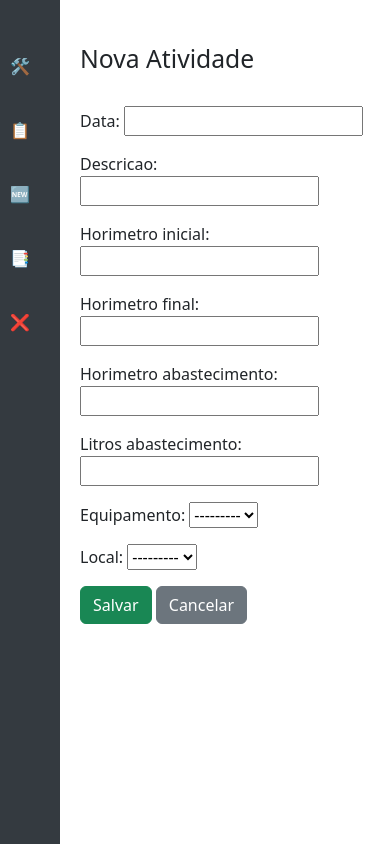
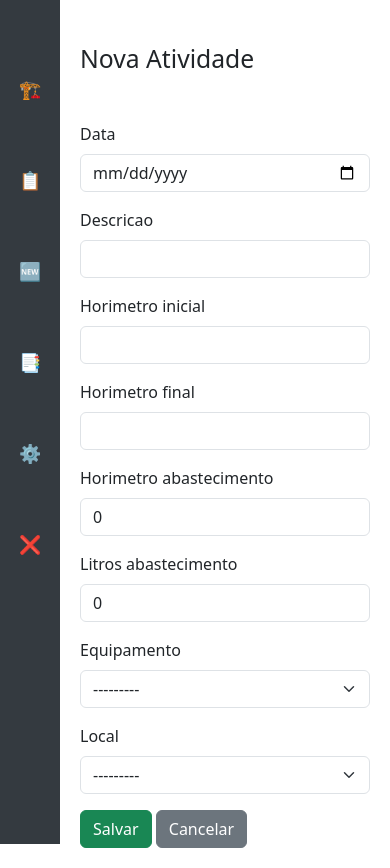
Before and after one commit to MatheusQ-ADS/HeavyControl, a Django app: page /atividades/nova/ in a window 390 px wide. Before the commit the page ends 844 px from the top, so only its background shows below. Run offline with Django 5.2, Linux system fonts and the light colour scheme; a user stored in the database is signed in; data comes from the database, SQL or seed files in the repository; both versions use the stored data as it was after the commit.

Commit message:
Ajuste de responsividade das telas e personalização da administração

```diff
--- a/atividade/forms.py
+++ b/atividade/forms.py
@@ -5,16 +5,17 @@ from equipamentos.models import Equipamento
 class AtividadeForm(forms.ModelForm):
     class Meta:
         model = Atividade
-        fields = [
-            'data',
-            'descricao',
-            'horimetro_inicial',
-            'horimetro_final',
-            'horimetro_abastecimento',
-            'litros_abastecimento',
-            'equipamento',
-            'local',
-        ]
+        exclude = ['usuario']
+        widgets = {
+            'data': forms.DateInput(attrs={'type': 'date', 'class': 'form-control'}),
+            'descricao': forms.TextInput(attrs={'class': 'form-control'}),
+            'horimetro_inicial': forms.NumberInput(attrs={'class': 'form-control'}),
+            'horimetro_final': forms.NumberInput(attrs={'class': 'form-control'}),
+            'horimetro_abastecimento': forms.NumberInput(attrs={'class': 'form-control'}),
+            'litros_abastecimento': forms.NumberInput(attrs={'class': 'form-control', 'step': '0.01'}),
+            'equipamento': forms.Select(attrs={'class': 'form-select'}),
+            'local': forms.Select(attrs={'class': 'form-select'}),
+        }
 
     def __init__(self, *args, **kwargs):
         user = kwargs.pop('user', None)
--- a/atividade/models.py
+++ b/atividade/models.py
@@ -9,8 +9,8 @@ class Atividade(models.Model):
     descricao = models.CharField(max_length=50)
     horimetro_inicial = models.IntegerField()
     horimetro_final = models.IntegerField()
-    horimetro_abastecimento = models.IntegerField()
-    litros_abastecimento = models.IntegerField()
+    horimetro_abastecimento = models.IntegerField(default=0)
+    litros_abastecimento = models.IntegerField(default=0)
     equipamento = models.ForeignKey(Equipamento, on_delete=models.CASCADE)
     usuario = models.ForeignKey(Usuario, on_delete=models.CASCADE)
     local = models.ForeignKey(Local, on_delete=models.CASCADE)
--- a/atividade/templates/atividades/form.html
+++ b/atividade/templates/atividades/form.html
@@ -4,13 +4,29 @@
 
 {% block content %}
 <br>
-<h2>{{ form.instance.id|yesno:"Editar Atividade,Nova Atividade" }}</h2>
+<h2 class="mb-4">{{ form.instance.id|yesno:"Editar Atividade,Nova Atividade" }}</h2>
 <br>
-<form method="post">
+<form method="post" class="row g-3">
     {% csrf_token %}
-    {{ form.as_p }}
-    <button type="submit" class="btn btn-success">Salvar</button>
+    {% for field in form %}
+        <div class="col-md-6">
+            <label for="{{ field.id_for_label }}" class="form-label">{{ field.label }}</label>
+            {{ field }}
+
+            {% if field.help_text %}
+                <div class="form-text">{{ field.help_text }}</div>
+            {% endif %}
+
+            {% for error in fild.errors %}
+                <div class="text-danger">{{ error }}</div>
+            {% endfor %}
+        </div>
+    {% endfor %}
+
+    <div class="col-12 mt-3">
+        <button type="submit" class="btn btn-success">Salvar</button>
     <a href="{% url 'minhas_atividades' %}" class="btn btn-secondary">Cancelar</a>
+    </div>
 </form>
 {% endblock %}
 </body>
--- a/atividade/templates/atividades/minha_lista.html
+++ b/atividade/templates/atividades/minha_lista.html
@@ -22,7 +22,7 @@
         <tbody>
         {% for a in atividades %}
             <tr>
-                <td>{{ a.data }}</td>
+                <td>{{ a.data|date:"d/m/Y" }}</td>
                 <td>{{ a.equipamento }}</td>
                 <td>{{ a.horimetro_inicial }}</td>
                 <td>{{ a.horimetro_final }}</td>
--- a/atividade/views.py
+++ b/atividade/views.py
@@ -6,7 +6,7 @@ from .forms import AtividadeForm
 # Create your views here.
 @login_required
 def minhas_atividades(request):
-    atividades = Atividade.objects.filter(usuario=request.user)
+    atividades = Atividade.objects.filter(usuario=request.user).order_by('data')
     return render(request, 'atividades/minha_lista.html', {'atividades': atividades})
 
 @login_required
--- a/heavycontrol/settings.py
+++ b/heavycontrol/settings.py
@@ -136,3 +136,8 @@ DEFAULT_AUTO_FIELD = "django.db.models.BigAutoField"
 LOGIN_URL = 'login'
 
 AUTH_USER_MODEL = 'usuarios.Usuario'
+
+AUTHENTICATION_BACKENDS = [
+    'usuarios.backends.CPFBackend',
+    'django.contrib.auth.backends.ModelBackend',
+]
--- a/relatorios/templates/relatorios/relatorio_pdf_mensal.html
+++ b/relatorios/templates/relatorios/relatorio_pdf_mensal.html
@@ -13,7 +13,7 @@
     </style>
 </head>
 <body>
-    <h2>Relatorio Mensal - {{ mes }}/{{ ano }}</h2>
+    <h2>Relatorio Mensal - {% if mes < 10 %}0{{ mes }}{% else %}{{ mes }}{% endif %}/{{ ano }}</h2>
     <p>Usuário: {{ usuario.username }}</p>
     <p>Data Emissão: {{ data_geracao|date:"d/m/Y H:i" }}</p>
     <table>
@@ -30,7 +30,7 @@
         <tbody>
         {% for a in atividades %}
             <tr>
-                <td>{{ a.data }}</td>
+                <td>{{ a.data|date:"d/m/Y" }}</td>
                 <td>{{ a.equipamento }}</td>
                 <td>{{ a.descricao }}</td>
                 <td>{{ a.horimetro_inicial }}</td>
--- a/relatorios/views.py
+++ b/relatorios/views.py
@@ -15,14 +15,14 @@ def filtro_relatorio_mensal(request):
     if request.method == 'POST':
         form = FiltroRelatorioMensalForm(request.POST)
         if form.is_valid():
-            mes = form.cleaned_data['mes']
-            ano = form.cleaned_data['ano']
+            mes = int(form.cleaned_data['mes'])
+            ano = int(form.cleaned_data['ano'])
             atividades = Atividade.objects.filter(
                 usuario=request.user,
                 data__year=ano,
                 data__month=mes,
                 equipamento__in=request.user.equipamentos.all()
-            )
+            ).order_by('data')
     else:
         form = FiltroRelatorioMensalForm()
     return render(request, 'relatorios/filtro_relatorio_mensal.html', {'form': form, 'atividades': atividades})
--- a/templates/base.html
+++ b/templates/base.html
@@ -9,38 +9,44 @@
     <style>
         body {display: flex;}
         .sidebar {
+            position: fixed;
             width: 220px;
             min-height: 100vh;
             background-color: #343a40;
             color: white;
+            top: 0;
+            left: 0;
         }
         .sidebar a {
             color: white;
-            display: block;
-            padding: 10px;
+            display: flex;
+            padding: 12px 20px;
             text-decoration: none;
-            margin-top: 20px;
+            align-items: center;
+            gap: 10px;
+            margin: 15px 0 20px 0;
+            border-radius: 5px;
         }
         .sidebar a:hover {background-color: #495057;}
         .sidebar-icon {
-            display: inline-block;
-            width: 24px;
+            font-size: 18px;
+        }
+        .content {
+            padding: 20px;
+            margin-left: 230px;
+        }
+        th, td {
+            text-align: center;
+            vertical-align: middle;
         }
         @media (max-width: 768px) {
             .sidebar-text {display: none;}
             .sidebar {width: 60px;}
-        }
-        .content {
-            flex: 1;
-            padding: 20px;
-        }
-        th {
-            text-align: center;
-            vertical-align: middle;
-        }
-        td {
-            text-align: center;
-            vertical-align: middle;
+            .content {margin-left: 60px;}
+            .sidebar a {
+                justify-content: center;
+                margin: 40px 0 20px 0;
+            }
         }
     </style>
 </head>
@@ -48,7 +54,7 @@
     <div class="sidebar">
         <br>
         <a href="{% url 'minha_lista_equipamentos' %}">
-            <span class="sidebar-icon">🛠️</span>
+            <span class="sidebar-icon">🏗️</span>
             <span class="sidebar-text">Meus Equipamentos</span>
         </a>
         <a href="{% url 'minhas_atividades' %}">
@@ -63,6 +69,12 @@
             <span class="sidebar-icon">📑</span>
             <span class="sidebar-text">Relatório Mensal</span>
         </a>
+        {% if request.user.is_staff %}
+        <a href="/admin/">
+            <span class="sidebar-icon">⚙️</span>
+            <span class="sidebar-text">Admin</span>
+        </a>
+        {% endif %}
         <a href="{% url 'logout' %}">
             <span class="sidebar-icon">❌</span>
             <span class="sidebar-text">Sair</span>
```
Also changed, not shown: relatorios/forms.py (+10 -2 lines), relatorios/templates/relatorios/filtro_relatorio_mensal.html (+11 -2 lines), templates/admin/base_site.html (added, +16 -0 lines), usuarios/backends.py (added, +12 -0 lines), usuarios/forms.py (+22 -2 lines), usuarios/templates/usuarios/login.html (+23 -10 lines), db.sqlite3.
